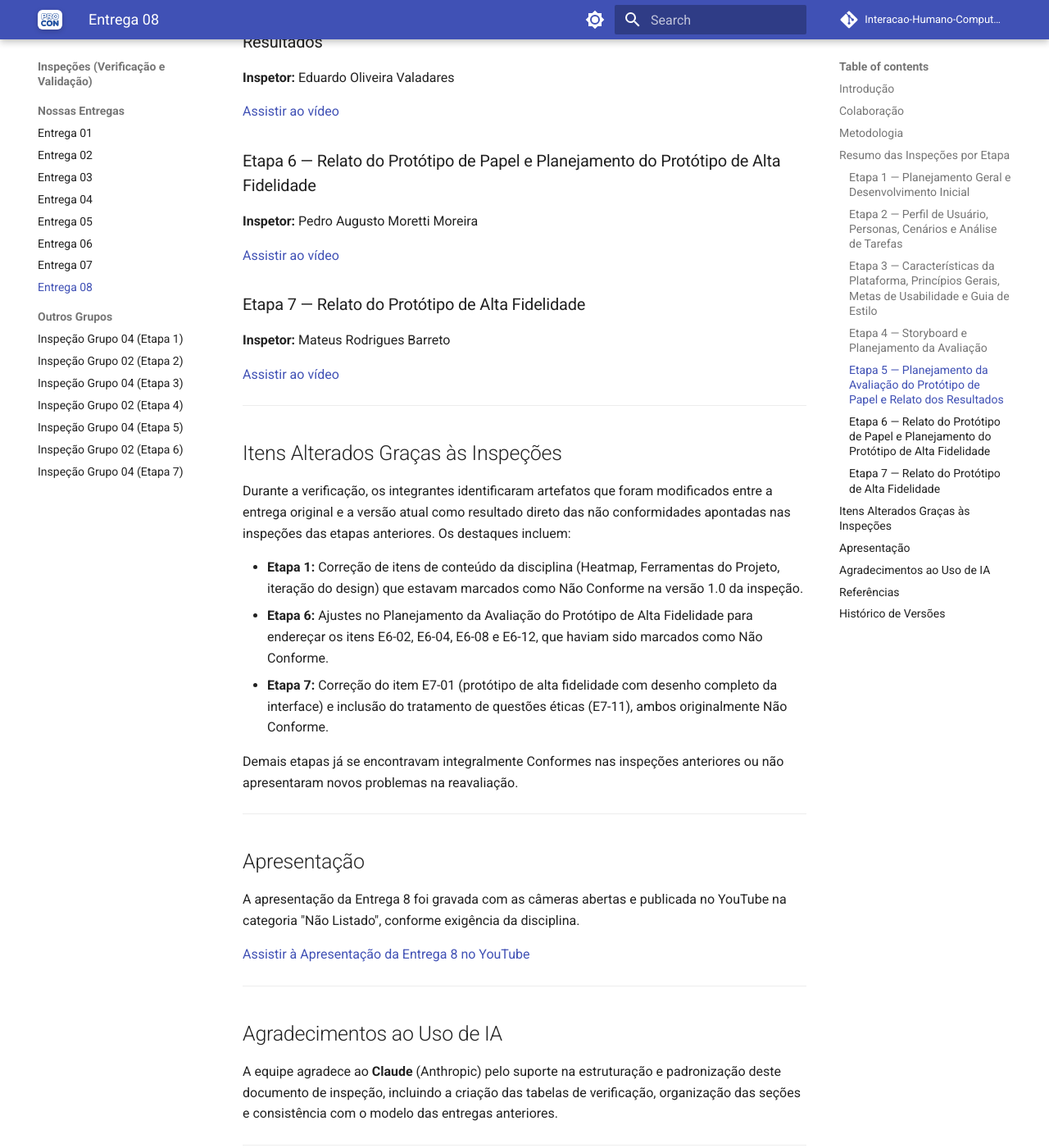
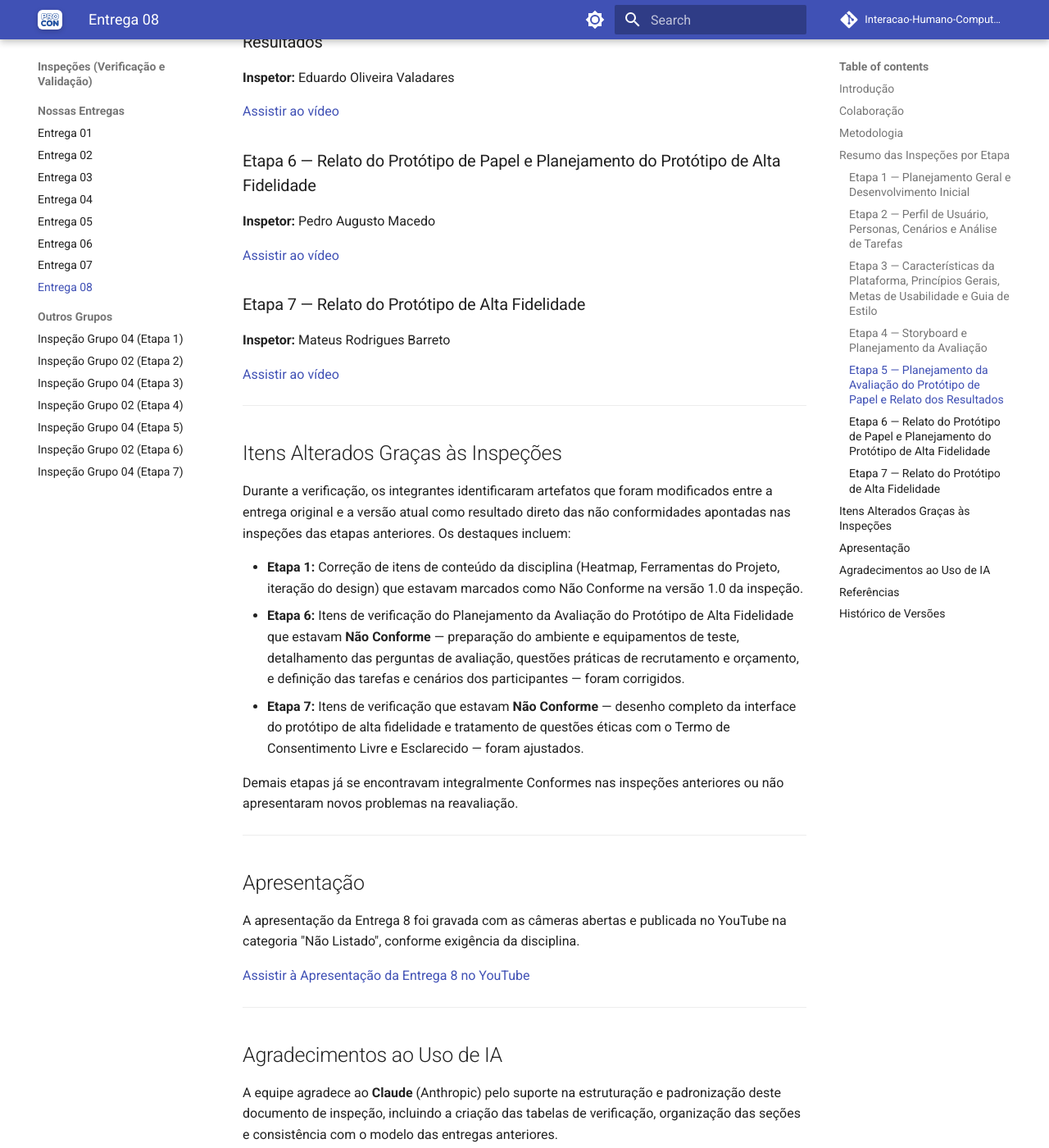
Before and after one commit to Interacao-Humano-Computador/2026.1-Grupo03, an MkDocs documentation site: the page built from docs/inspecoes/entrega08.md, in a window 1280 px wide and 1400 px high, scrolled down 2332 px. Shown: the whole window at 82% size. Built offline with MkDocs 1.6.1 and Material for MkDocs 9.7.7, drawn with Linux system fonts in a browser that asks for light colours; a script that is not in the unit is left out; comment, search, counter and statistics services are not loaded; some of the changed text lies outside the part shown.

Commit message:
fix names

```diff
--- a/docs/inspecoes/entrega08.md
+++ b/docs/inspecoes/entrega08.md
@@ -11,11 +11,11 @@
 | Integrante | Etapa Inspecionada | Vídeo da Inspeção |
 | :---: | :---: | :---: |
 | [Heitor Macêdo Ricardo](../equipe/equipe.md) | Etapa 1 — Planejamento Geral e Desenvolvimento Inicial | [Assistir](https://youtu.be/4ba26HeIHeM?is=lUMVFnBMNiLDsojV) |
-| [Heloisa Laura Santos da Silva](../equipe/equipe.md) | Etapa 2 — Perfil de Usuário, Personas, Cenários e Análise de Tarefas | [Assistir](https://youtu.be/n6oHCi2EWaA?is=Eu5yHdB4nsFJgMUF) |
+| [Pedro Augusto Moretti Moreira](../equipe/equipe.md) | Etapa 2 — Perfil de Usuário, Personas, Cenários e Análise de Tarefas | [Assistir](https://youtu.be/n6oHCi2EWaA?is=Eu5yHdB4nsFJgMUF) |
 | [Pedro Augusto Macedo](../equipe/equipe.md) | Etapa 3 — Características da Plataforma, Princípios Gerais, Metas de Usabilidade e Guia de Estilo | [Assistir](https://youtu.be/zz7M0c_TCE4) |
 | [Mateus Rodrigues Barreto](../equipe/equipe.md) | Etapa 4 — Storyboard e Planejamento da Avaliação | [Assistir](https://youtu.be/U3PVJZG0Wsg) |
 | [Eduardo Oliveira Valadares](../equipe/equipe.md) | Etapa 5 — Planejamento da Avaliação do Protótipo de Papel e Relato dos Resultados | [Assistir](https://youtuube.com/placeholder-eduardo-etapa5) <!-- TODO: substituir pelo link real --> |
-| [Pedro Augusto Moretti Moreira](../equipe/equipe.md) | Etapa 6 — Relato do Protótipo de Papel e Planejamento do Protótipo de Alta Fidelidade | [Assistir](https://youtu.be/FgaKs_IJioc) |
+| [Pedro Augusto Macedo](../equipe/equipe.md) | Etapa 6 — Relato do Protótipo de Papel e Planejamento do Protótipo de Alta Fidelidade | [Assistir](https://youtu.be/FgaKs_IJioc) |
 | [Mateus Rodrigues Barreto](../equipe/equipe.md) | Etapa 7 — Relato do Protótipo de Alta Fidelidade | [Assistir](https://youtu.be/v11x8pwTZi8) |
 
 ---
@@ -67,7 +67,7 @@
 
 ### Etapa 6 — Relato do Protótipo de Papel e Planejamento do Protótipo de Alta Fidelidade
 
-**Inspetor:** Pedro Augusto Moretti Moreira
+**Inspetor:** Pedro Augusto Macedo
 
 [Assistir ao vídeo](https://youtu.be/FgaKs_IJioc)
 
@@ -84,8 +84,8 @@
 Durante a verificação, os integrantes identificaram artefatos que foram modificados entre a entrega original e a versão atual como resultado direto das não conformidades apontadas nas inspeções das etapas anteriores. Os destaques incluem:
 
 - **Etapa 1:** Correção de itens de conteúdo da disciplina (Heatmap, Ferramentas do Projeto, iteração do design) que estavam marcados como Não Conforme na versão 1.0 da inspeção.
-- **Etapa 6:** Ajustes no Planejamento da Avaliação do Protótipo de Alta Fidelidade para endereçar os itens E6-02, E6-04, E6-08 e E6-12, que haviam sido marcados como Não Conforme.
-- **Etapa 7:** Correção do item E7-01 (protótipo de alta fidelidade com desenho completo da interface) e inclusão do tratamento de questões éticas (E7-11), ambos originalmente Não Conforme.
+- **Etapa 6:** Itens de verificação do Planejamento da Avaliação do Protótipo de Alta Fidelidade que estavam **Não Conforme** — preparação do ambiente e equipamentos de teste, detalhamento das perguntas de avaliação, questões práticas de recrutamento e orçamento, e definição das tarefas e cenários dos participantes — foram corrigidos.
+- **Etapa 7:** Itens de verificação que estavam **Não Conforme** — desenho completo da interface do protótipo de alta fidelidade e tratamento de questões éticas com o Termo de Consentimento Livre e Esclarecido — foram ajustados.
 
 Demais etapas já se encontravam integralmente Conformes nas inspeções anteriores ou não apresentaram novos problemas na reavaliação.
 
```
Also changed, not shown: other parts of docs/inspecoes/entrega08.md (+1 -1 lines).
